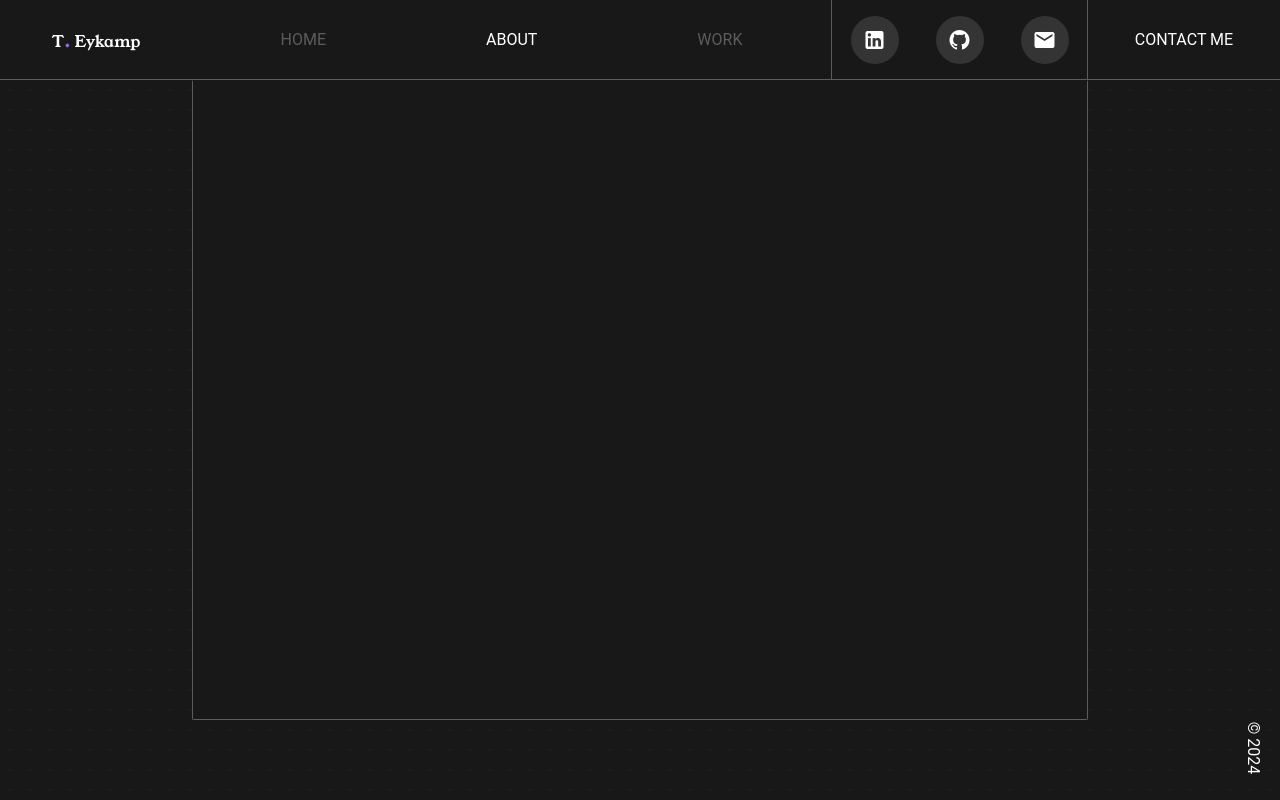
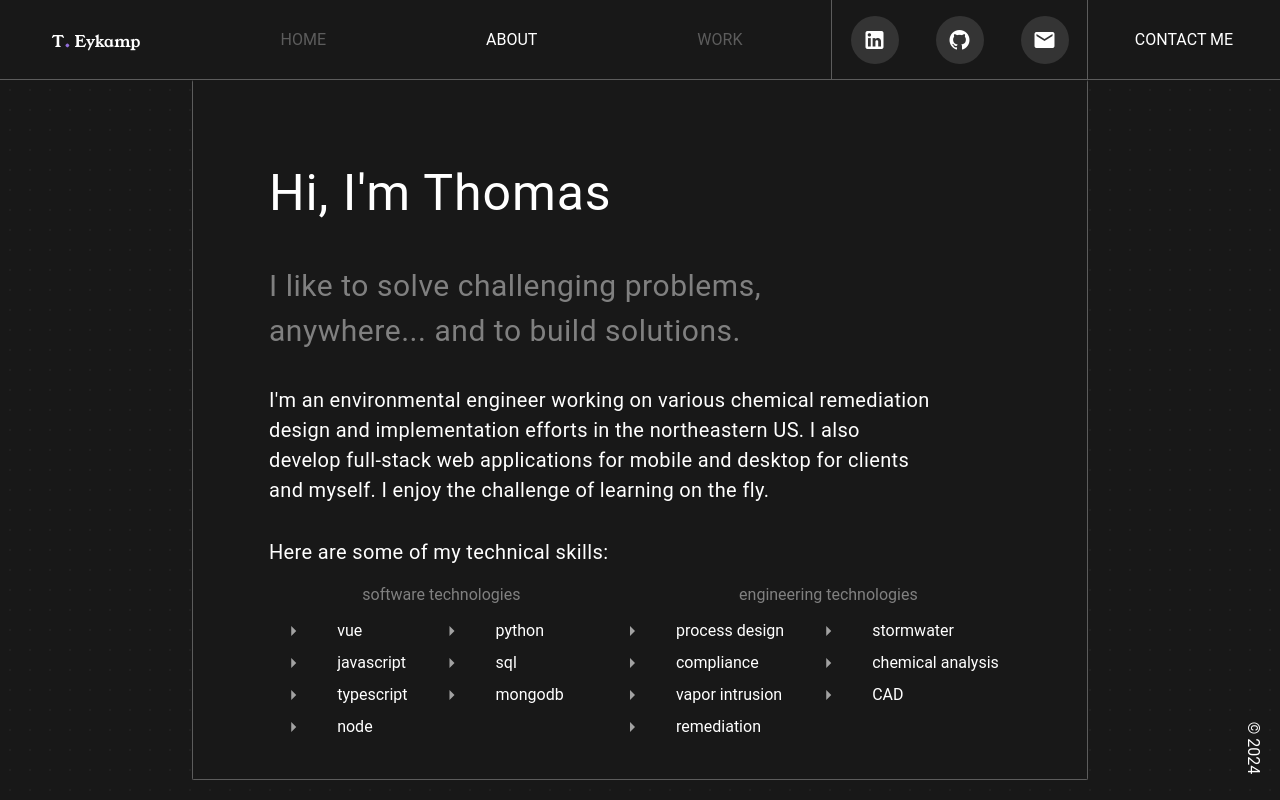
Before and after one commit to teykamp/homepage-2, a Vue app: page /about in a window 1280 px wide. Built offline with nearby package versions, Linux system fonts and the light colour scheme.

Commit message:
finish about page

```diff
--- a/src/views/AboutView.vue
+++ b/src/views/AboutView.vue
@@ -11,12 +11,74 @@
         <template #content>
           <div
             :style="{
-              height: 'calc(100vh - 80px - 80px)',
+              height: 'calc(100vh - 80px - 20px)',
               'border-right': '1px solid #5c5c5c',
               'border-left': '1px solid #5c5c5c',
               'border-bottom': '1px solid #5c5c5c',
+              padding: '60px',
             }"
-           ></div>
+            class="d-flex justify-center"
+          >
+          <div style="width: 100%;">
+            <v-card-text
+              :style="{
+                'font-size': '50px',
+              }"
+            >
+              Hi, I'm Thomas
+            </v-card-text>
+            <v-card-text
+              :style="{
+                color: 'gray',
+                'font-size': '30px',
+                'max-width': '70%'
+              }"
+            >
+              I like to solve challenging problems, anywhere... and to build solutions.
+            </v-card-text>
+            <v-card-text
+              :style="{
+                'max-width': '90%',
+                'font-size': '20px',
+              }"
+            >
+              I'm an environmental engineer working on various chemical remediation design and implementation efforts in the northeastern US. I also develop full-stack web applications for mobile and desktop for clients and myself. I enjoy the challenge of learning on the fly.
+            </v-card-text>
+            <v-card-text
+              :style="{
+                'font-size': '20px',
+              }"
+            >
+              Here are some of my technical skills:
+            </v-card-text>
+            <div class="d-flex justify-space-around mb-2">
+              <div style="color: gray">software technologies</div>
+              <div style="color: gray">engineering technologies</div>
+            </div>
+            <div class="d-flex justify-space-around">
+              <div style="background-color: #181818; max-height: 150px; color: white; display: flex; flex-wrap: wrap; flex-direction: column;">
+                <v-list-item
+                  v-for="technology in softwareTechnologies"
+                  :key="technology"
+                  prepend-icon="mdi-menu-right"
+                  density="compact"
+                >
+                  {{ technology }}
+                </v-list-item>
+              </div>
+              <div style="background-color: #181818; max-height: 150px; color: white; display: flex; flex-wrap: wrap; flex-direction: column;">
+                <v-list-item
+                  v-for="technology in engineeringTechnologies"
+                  :key="technology"
+                  prepend-icon="mdi-menu-right"
+                  density="compact"
+                >
+                  {{ technology }}
+                </v-list-item>
+              </div>
+            </div>
+          </div>
+          </div>
         </template>
       </CardAnimationWrapper>
   </div>
@@ -24,4 +86,25 @@
 
 <script setup lang="ts">
 import CardAnimationWrapper from '../components/CardAnimationWrapper.vue';
+import { ref } from 'vue'
+
+const softwareTechnologies = ref([
+  'vue',
+  'javascript',
+  'typescript',
+  'node',
+  'python',
+  'sql',
+  'mongodb',
+])
+
+const engineeringTechnologies = ref([
+  'process design',
+  'compliance',
+  'vapor intrusion',
+  'remediation',
+  'stormwater',
+  'chemical analysis',
+  'CAD',
+])
 </script>
```
